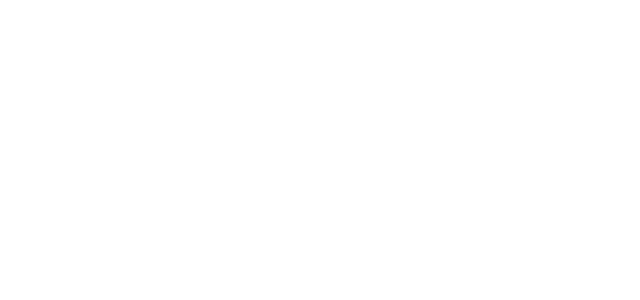
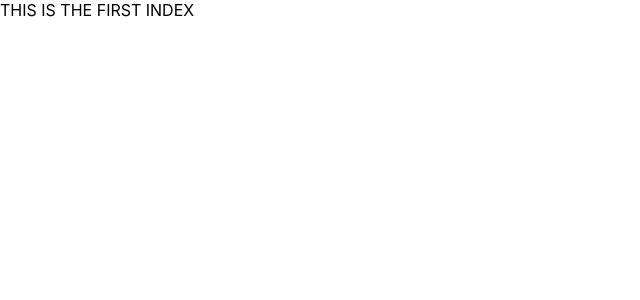
Before and after one commit to innuy/cinema, a React (Create React App) app in the folder cinema-react/: page / in a window 1280 px wide. Shown: the top 300 px of the page, without its empty margins (0-640 px from the left). Built offline with nearby package versions, Linux system fonts and the light colour scheme.

Commit message:
#2 Added first styles and components: -Added generic styles -Generated Start component and container

```diff
--- a/cinema-react/src/App.js
+++ b/cinema-react/src/App.js
@@ -1,20 +1,24 @@
 import React, { Component } from 'react';
 import { Switch, Route } from 'react-router-dom';
 import './App.css';
+import FirstProcess from "./containers/FirstProcess";
 
 class App extends Component {
   render() {
     return (
         <div>
             <Switch>
-                <Route exact path='/' component={null}/>
+                <Route exact path='/' component={FirstProcess}/>
                 <Route exact path='/login' component={null}/>
                 <Route exact path='/signup' component={null}/>
+                {/*ADMIN SCREENS*/}
                 <Route exact path='/movies' component={null}/>
                 <Route exact path='/auditoriums' component={null}/>
                 <Route exact path='/presentations' component={null}/>
+                <Route exact path='/tickets' component={null}/>
+                {/*USER SCREENS*/}
                 <Route exact path='/reservations' component={null}/>
-                <Route exact path='/tickets' component={null}/>
+
             </Switch>
         </div>
     );
--- /dev/null
+++ b/cinema-react/src/components/FirstView/index.js
@@ -0,0 +1,21 @@
+import React, {Component} from 'react';
+import './styles.css';
+
+class FirstView extends Component {
+
+    constructor(props) {
+        super(props);
+    }
+
+    render() {
+
+        return (
+            <div className="col-xl-12 col-lg-12 col-md-12 col-sm-12 firstViewContainer" onClick={this.handleClick}>
+                THIS IS THE FIRST INDEX
+            </div>
+        );
+    }
+}
+
+
+export default FirstView;
--- /dev/null
+++ b/cinema-react/src/components/FirstView/styles.css
@@ -0,0 +1,4 @@
+.firstViewContainer{
+    width: 100%;
+    height: 100%;
+}
--- /dev/null
+++ b/cinema-react/src/containers/FirstProcess/index.js
@@ -0,0 +1,18 @@
+import React, { Component } from 'react';
+import FirstView from "../../components/FirstView";
+
+
+class FirstProcess extends Component {
+
+    state = {
+
+    };
+
+    render() {
+        return (
+            <FirstView />
+        );
+    }
+}
+
+export default FirstProcess;
```
Also changed, not shown: cinema-react/src/utils/colors.js (added, +11 -0 lines).
